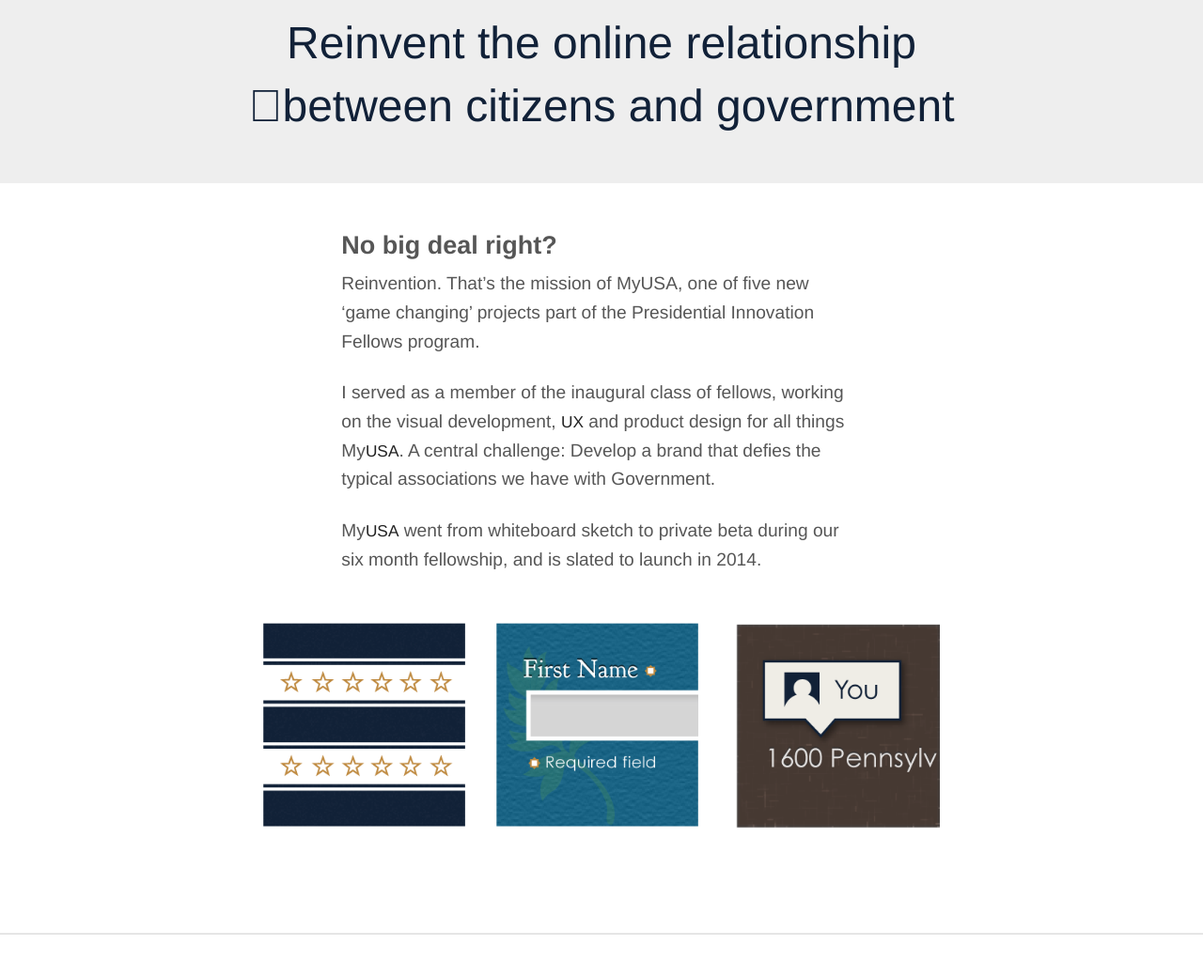
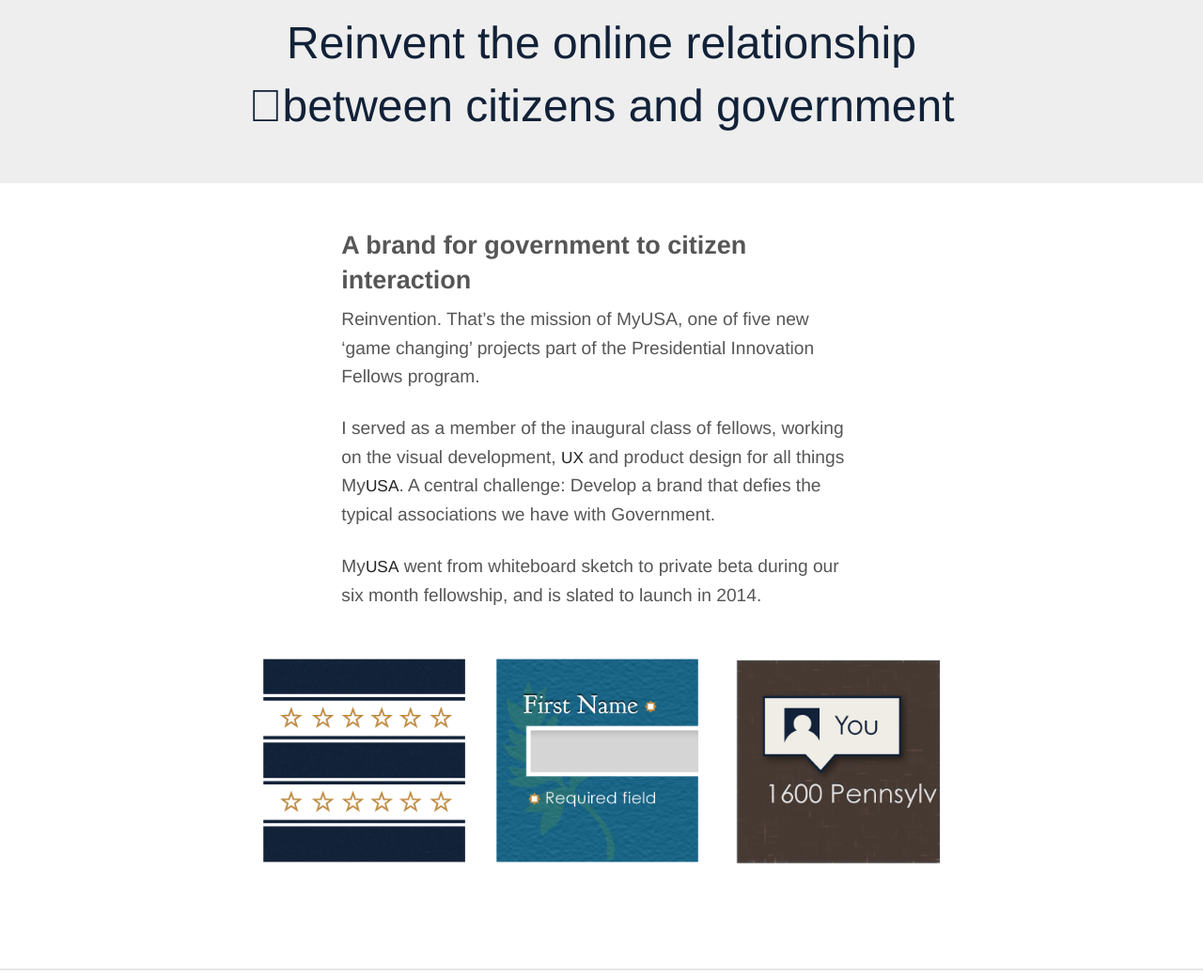
Before and after one commit to dannychapman/portfolio, a plain HTML site: page index.html in a window 1280 px wide. Shown: the part 3092-4132 px from the top of the page at 94% size. Drawn offline with Linux system fonts and the light colour scheme.

Commit message:
Update index.html

```diff
--- a/index.html
+++ b/index.html
@@ -109,7 +109,7 @@
 
 <div class="row">
 <div class="large-7 large-centered columns">
-<h3>No big deal right?</h3>
+<h3>A brand for government to citizen interaction</h3>
 <p>Reinvention. That&rsquo;s the mission of MyUSA, one of five new &lsquo;game changing&rsquo; projects part of the Presidential Innovation Fellows program.</p>
 
 <p>I served as a member of the inaugural class of fellows, working on the visual development, <abbr>UX</abbr> and product design for all things My<abbr>USA</abbr>. A central challenge: Develop a brand that defies the typical associations we have with Government.</p>
```
